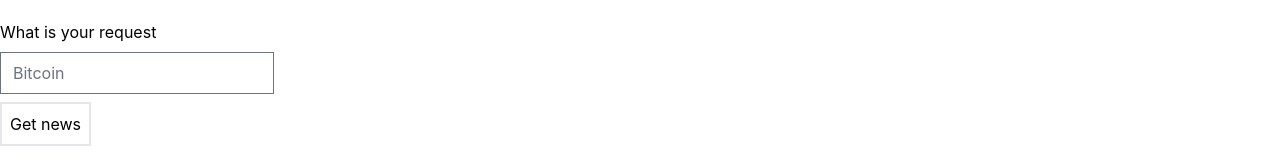
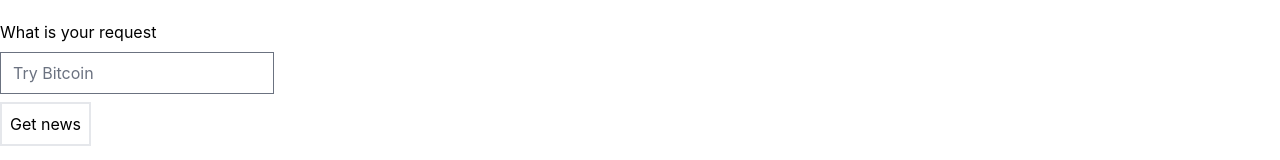
Before and after one commit to Coldboltage/cryptonews-v2, a Next.js app: page / in a window 1280 px wide. Shown: the top 160 px of the page. Built offline with nearby package versions, Linux system fonts and the light colour scheme.

Commit message:
updated placeholder for better ui

```diff
--- a/pages/index.js
+++ b/pages/index.js
@@ -35,7 +35,7 @@ export default function Home() {
                 type="text"
                 id="item"
                 value={query}
-                placeholder="Bitcoin"
+                placeholder="Try Bitcoin"
                 onChange={(e) => setQuery(e.target.value)}
               />
               <input type="submit" className="border-2 p-2 cursor-pointer" value="Get news" />
```
